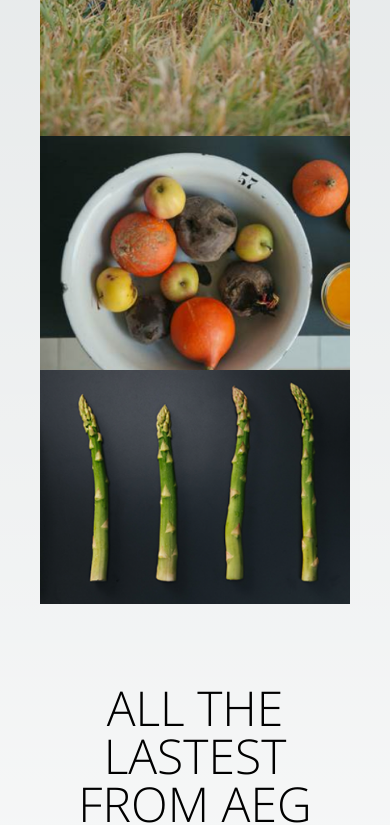
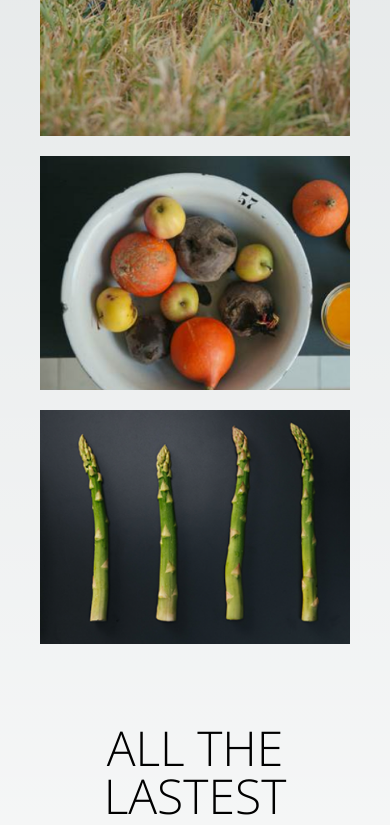
Before and after one commit to ramos-jeremykent/nextjs-skills-test-app, a Next.js app: page / in a window 390 px wide. Shown: the part 1128-1953 px from the top of the page. Built offline with nearby package versions, Linux system fonts and the light colour scheme.

Commit message:
chore: add lightbox library for images

```diff
--- a/package.json
+++ b/package.json
@@ -15,7 +15,8 @@
     "react": "latest",
     "react-dom": "latest",
     "swiper": "^10.3.1",
-    "tailwind-merge": "^1.14.0"
+    "tailwind-merge": "^1.14.0",
+    "yet-another-react-lightbox": "^3.12.2"
   },
   "devDependencies": {
     "@types/node": "latest",
--- a/src/app/components/molecules/main-article/main-article.tsx
+++ b/src/app/components/molecules/main-article/main-article.tsx
@@ -1,6 +1,13 @@
+"use client";
+
+import * as React from "react";
+
 import { mainArticleContent } from "@/app/definitions/main-article";
 import { ArticleModel } from "@/app/interface/article";
 import { cn } from "@/app/utils/cn";
+
+import Lightbox from "yet-another-react-lightbox";
+import "yet-another-react-lightbox/styles.css";
 
 type MainArticleProps = {
   articleContent: ArticleModel;
@@ -9,6 +16,13 @@ type MainArticleProps = {
 
 export default function MainArticle(props: MainArticleProps) {
   const { articleContent, className } = props;
+  const [open, setOpen] = React.useState(false);
+  const [clickedImage, setClickedImage] = React.useState<string>("");
+
+  function handleImageClick(image: string) {
+    setOpen(true);
+    setClickedImage(image);
+  }
 
   return (
     <div className={cn("md:grid md:grid-cols-3 gap-5", className)}>
@@ -32,29 +46,60 @@ export default function MainArticle(props: MainArticleProps) {
         </div>
       </div>
       <div className="md:col-span-2 md:order-first">
-        <div className="md:flex h-full items-stretch gap-5">
-          <div className="xs:pb-3">
+        <div className="md:flex grid h-full gap-5">
+          <div className="sm:pb-3 sm:max-h-[200px]">
+            <a
+              className="cursor-pointer"
+              onClick={() => handleImageClick(mainArticleContent.images[0].src)}
+            >
               <img
                 src={mainArticleContent.images[0].src}
                 alt={mainArticleContent.images[0].alt}
               />
+            </a>
           </div>
-          <div className="sm:flex md:block md:space-y-6 xs:space-y-3">
+          <div className="grid sm:flex md:block md:space-y-6 gap-5">
             <div className="sm:mb-5">
+              <a
+                className="cursor-pointer"
+                onClick={() =>
+                  handleImageClick(mainArticleContent.images[1].src)
+                }
+              >
                 <img
                   src={mainArticleContent.images[1].src}
                   alt={mainArticleContent.images[1].alt}
                 />
+              </a>
             </div>
             <div>
+              <a
+                className="cursor-pointer"
+                onClick={() =>
+                  handleImageClick(mainArticleContent.images[2].src)
+                }
+              >
                 <img
                   src={mainArticleContent.images[2].src}
                   alt={mainArticleContent.images[2].alt}
                 />
+              </a>
             </div>
           </div>
         </div>
       </div>
+
+      <Lightbox
+        controller={{ closeOnBackdropClick: true }}
+        carousel={{ finite: true }}
+        open={open}
+        close={() => setOpen(false)}
+        slides={[{ src: clickedImage }]}
+        render={{
+          buttonPrev: () => null,
+          buttonNext: () => null,
+        }}
+      />
     </div>
   );
 }
```
Also changed, not shown: 1 other file (tests, documents, lock files or other folders). Lines whose indentation alone changed are shown as unchanged.
